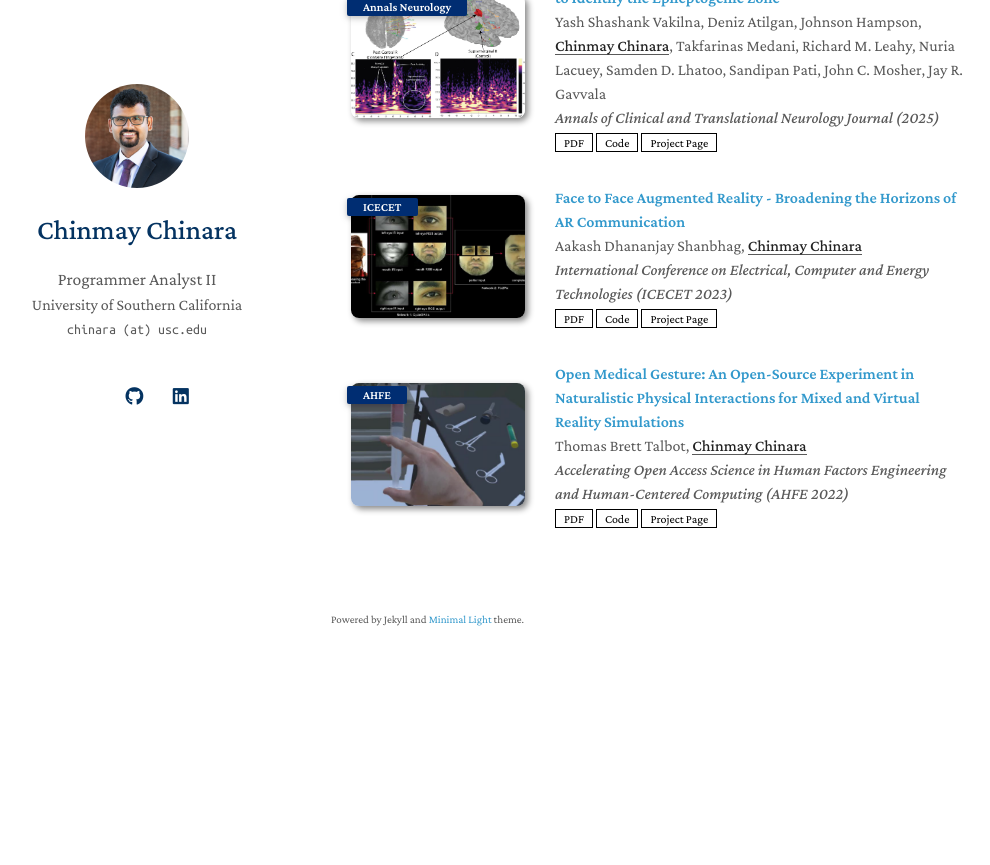
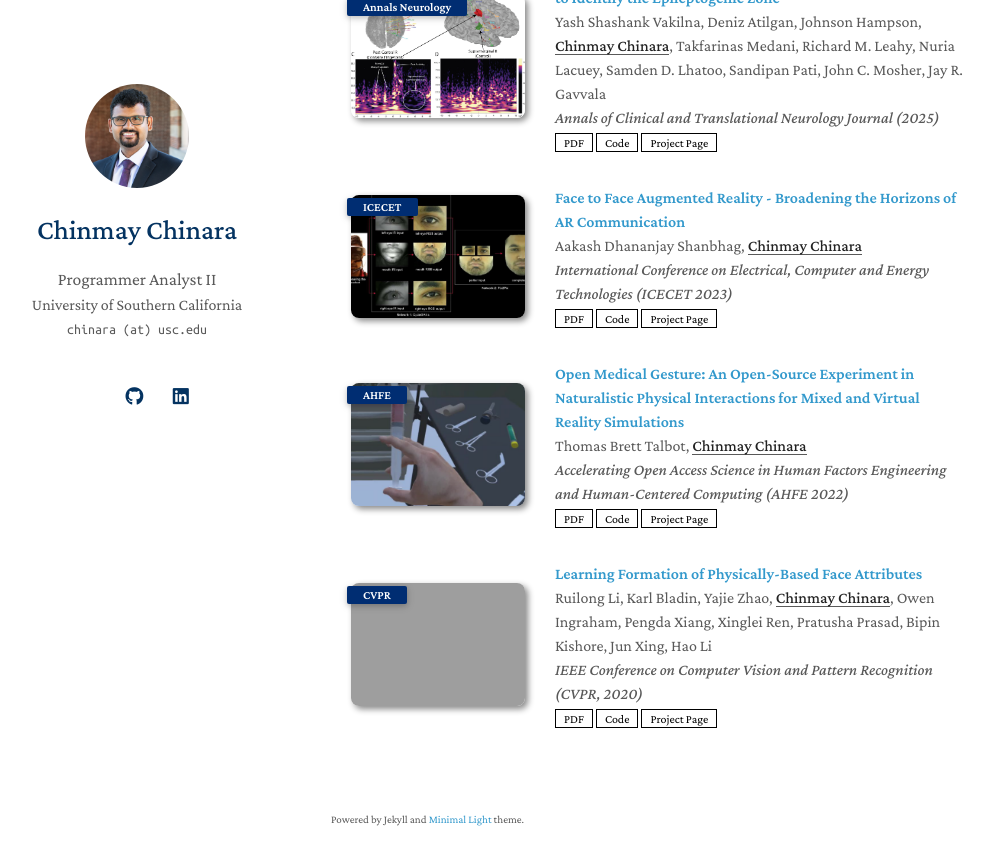
Before and after one commit to chinmaychinara91/chinmaychinara91.github.io, a Jekyll site: the page built from index.md, in a window 1280 px wide and 900 px high, scrolled down 1805 px. Shown: the top 865 px of the window, without its empty margins (139-1129 px from the left). Built offline with Jekyll 4.4.1, drawn with Linux system fonts in a browser that asks for light colours; a style sheet for code colours, icons or effects is not loaded; our own code applies the rules of GitHub Pages for plain Markdown files; before the commit the page ends 2505 px from its top, so only the background shows below that; grey boxes are pictures that could not be loaded.

Commit message:
Add ICT FaceKit paper and image

```diff
--- a/_data/publications.yml
+++ b/_data/publications.yml
@@ -44,3 +44,12 @@ main:
     code: https://github.com/chinmaychinara91/open-medical-gesture
     page: https://openaccess.cms-conferences.org/publications/book/978-1-958651-26-1/article/978-1-958651-26-1_0
     image: ./assets/img/openmg.png
+
+  - title: "Learning Formation of Physically-Based Face Attributes"
+    authors: Ruilong Li, Karl Bladin, Yajie Zhao, <em><strong>Chinmay Chinara</strong></em>, Owen Ingraham, Pengda Xiang, Xinglei Ren, Pratusha Prasad, Bipin Kishore, Jun Xing, Hao Li
+    conference_short: CVPR
+    conference: IEEE Conference on Computer Vision and Pattern Recognition (CVPR, 2020)
+    pdf: https://arxiv.org/pdf/2004.03458.pdf
+    code: https://github.com/ICT-VGL/ICT-FaceKit
+    page: https://vgl.ict.usc.edu/Research/Deep3DMM/
+    image: ./assets/img/ictfacekit.png
```
Also changed, not shown: 1 other file.
